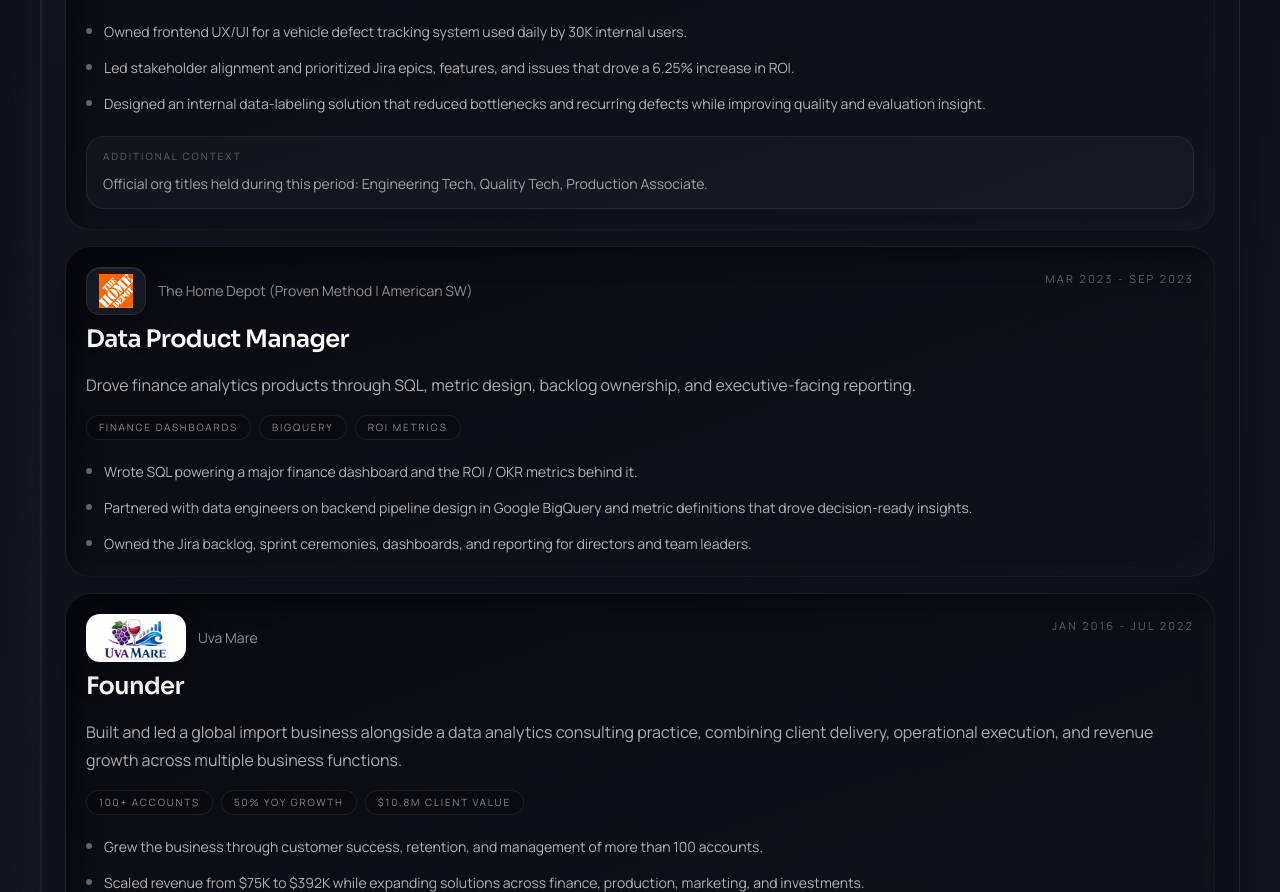
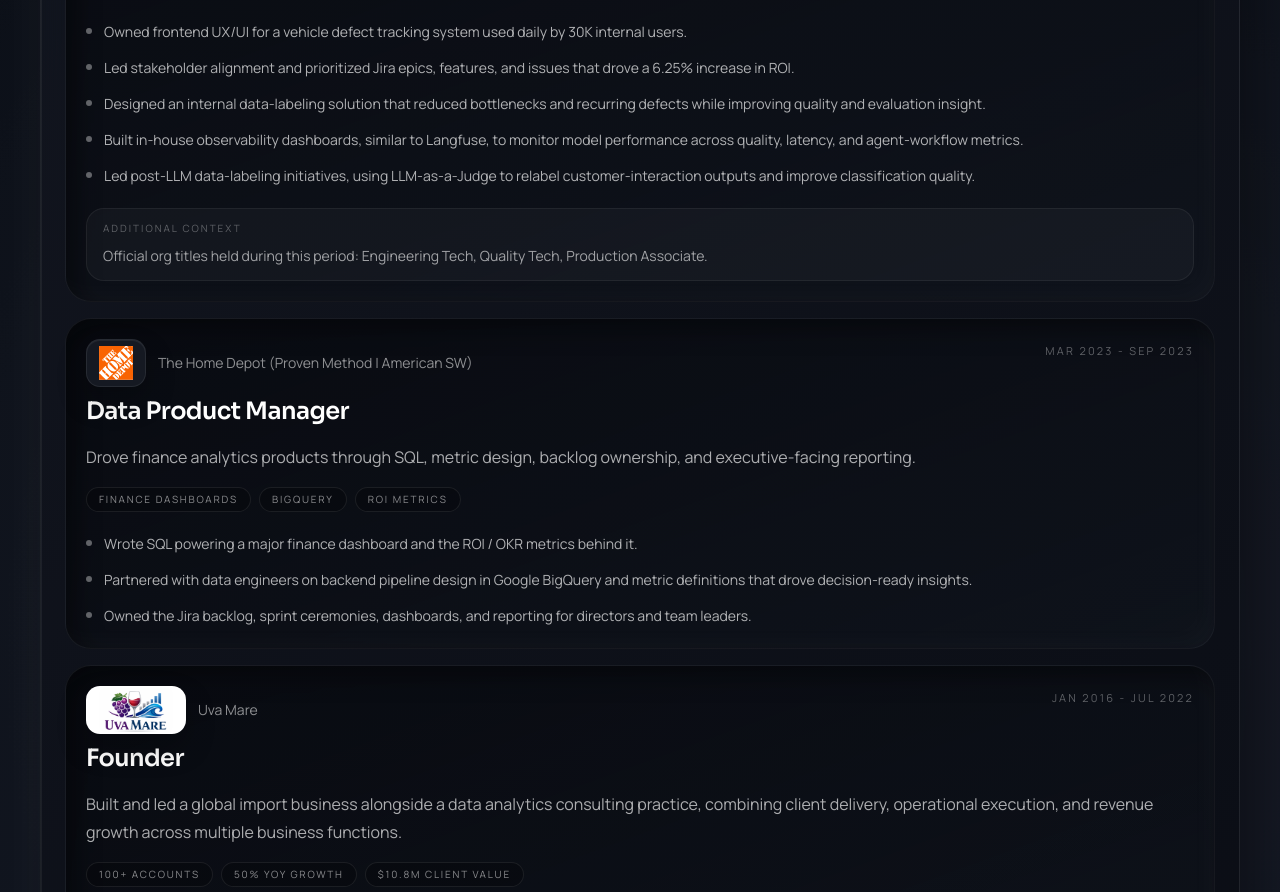
Before and after one commit to StefanoCaruso456/portfolio, a Next.js app: page / in a window 1280 px wide. Shown: the part 3120-4012 px from the top of the page. Built offline with nearby package versions, Linux system fonts and the light colour scheme.

Commit message:
Expand Tesla experience highlights

```diff
--- a/data/resume.ts
+++ b/data/resume.ts
@@ -103,6 +103,8 @@ export const resumeRoles: ResumeRole[] = [
       "Owned frontend UX/UI for a vehicle defect tracking system used daily by 30K internal users.",
       "Led stakeholder alignment and prioritized Jira epics, features, and issues that drove a 6.25% increase in ROI.",
       "Designed an internal data-labeling solution that reduced bottlenecks and recurring defects while improving quality and evaluation insight.",
+      "Built in-house observability dashboards, similar to Langfuse, to monitor model performance across quality, latency, and agent-workflow metrics.",
+      "Led post-LLM data-labeling initiatives, using LLM-as-a-Judge to relabel customer-interaction outputs and improve classification quality.",
     ],
     note: "Official org titles held during this period: Engineering Tech, Quality Tech, Production Associate.",
   },
```
